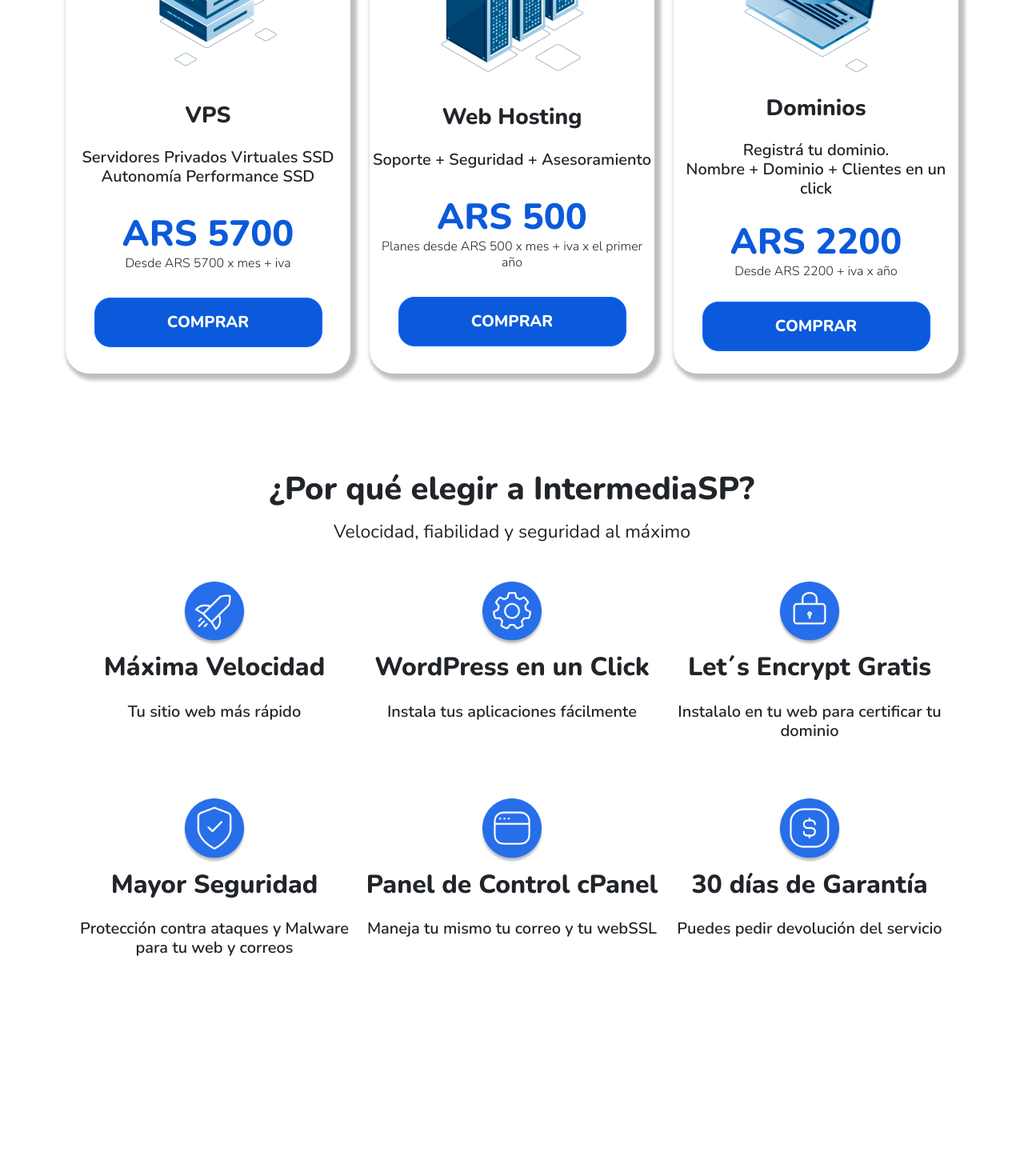
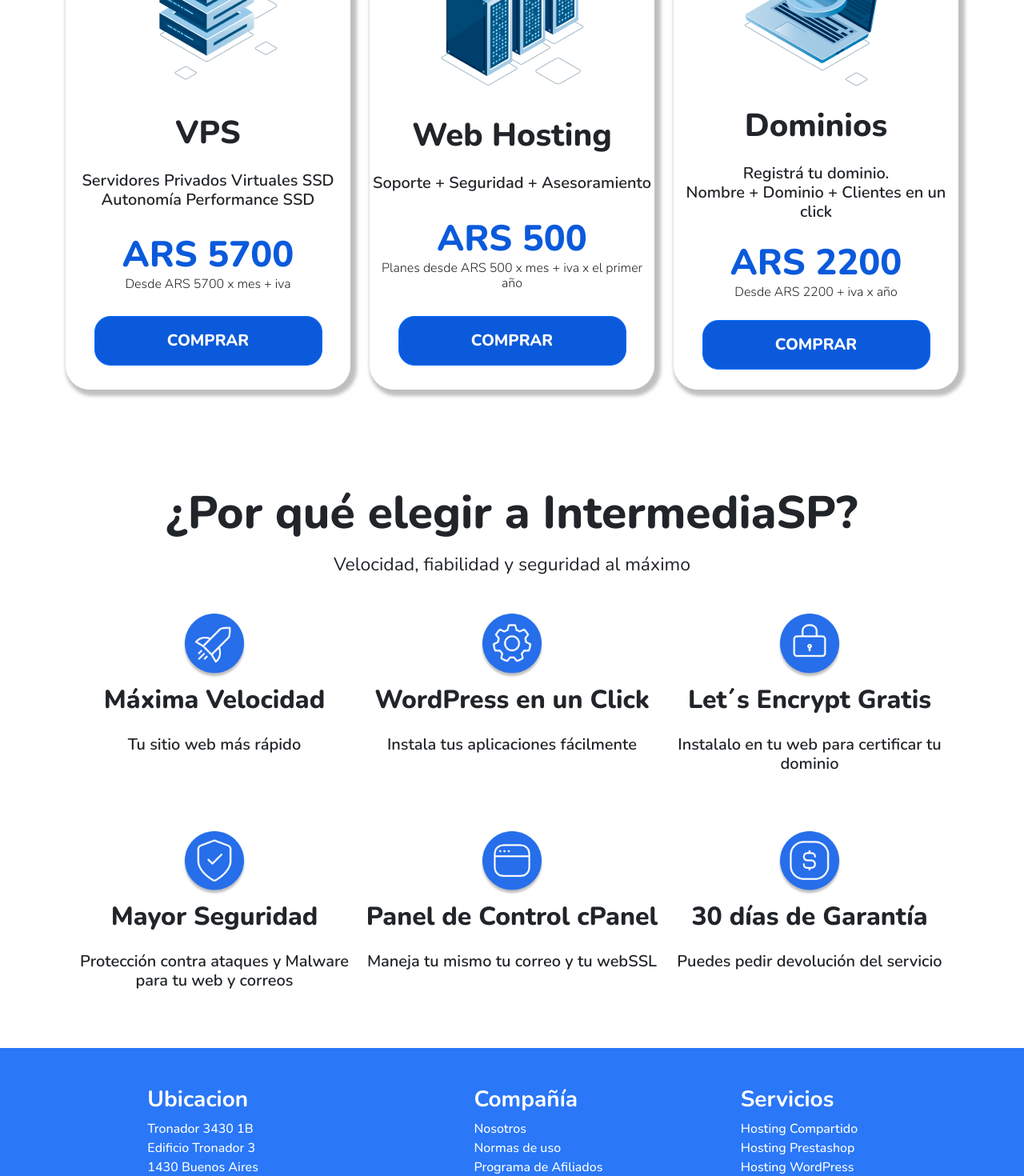
Before and after one commit to MartinGramajo/intermedia, a React (Create React App) app: page / in a window 1280 px wide. Shown: the part 1100-2570 px from the top of the page at 80% size. Before the commit the page ends 2369 px from the top, so only its background shows below. Built offline with nearby package versions, Linux system fonts and the light colour scheme.

Commit message:
agrego css font-size

```diff
--- a/src/App.css
+++ b/src/App.css
@@ -55,40 +55,57 @@
   font-family: "Nunito-ExtraBold" !important;
 }
 
-h1,h2,h3,h4,h5,h6,p{
+h1,
+h2,
+h3,
+h4,
+h5,
+h6,
+p {
   margin-bottom: 0 !important;
 }
 
-.fs-16{
-  font-size:16px;
+.fs-14 {
+  font-size: 14px;
 }
-.fs-20{
-  font-size:20px;
+.fs-16 {
+  font-size: 16px;
 }
-.fs-23{
-  font-size:23px;
+.fs-20 {
+  font-size: 20px;
 }
-.fs-28{
-  font-size:28px;
+.fs-23 {
+  font-size: 23px;
 }
-.fs-32{
-  font-size:32px;
+.fs-28 {
+  font-size: 28px;
 }
-.fs-45{
-  font-size:45px;
+.fs-32 {
+  font-size: 32px;
 }
-.color-azul{
-  color:#0B5ADB ;
+.fs-40 {
+  font-size: 40px;
 }
-.color-blanco{
-  color: #fff ;
+.fs-45 {
+  font-size: 45px;
+}
+.fs-50 {
+  font-size: 50px;
+}
+.fs-57 {
+  font-size: 57px;
+}
+.color-azul {
+  color: #0b5adb;
+}
+.color-blanco {
+  color: #fff;
 }
 
-.fondo-blanco{
-  background-color: #fff ;
+.fondo-blanco {
+  background-color: #fff;
 }
 
-.fondo-azul{
-  background: linear-gradient(90deg, rgba(18,67,170,1) 0%, rgba(42,119,247,1) 100%);
-
+.fondo-azul {
+  background: linear-gradient(90deg, rgba(18, 67, 170, 1) 0%, rgba(42, 119, 247, 1) 100%);
 }
--- a/src/App.js
+++ b/src/App.js
@@ -1,6 +1,7 @@
 import "./App.css";
 import { BrowserRouter, Route, Routes } from 'react-router-dom';
 import Home from "./pages/Home";
+import { Footer } from "./components/footer/Footer";
 
 
 
@@ -11,6 +12,7 @@
         <Routes >
           <Route exact path="/" element={<Home />} />
         </Routes>
+        <Footer />
       </BrowserRouter>
     </div>
   );
```
